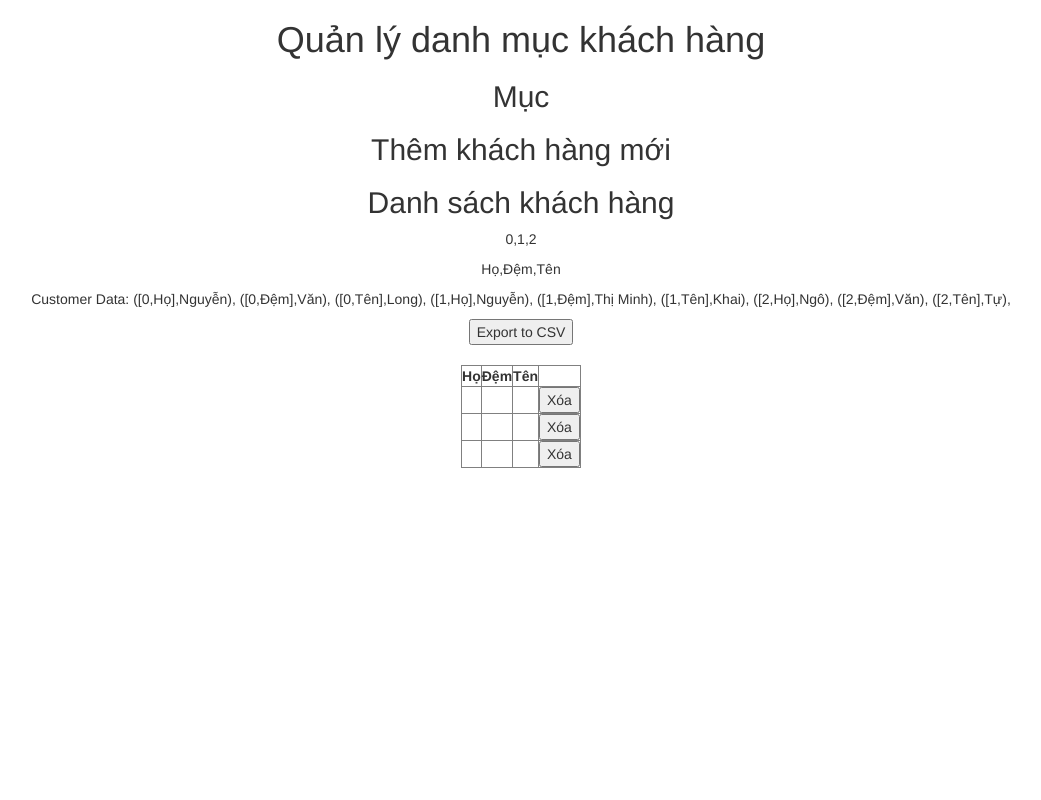
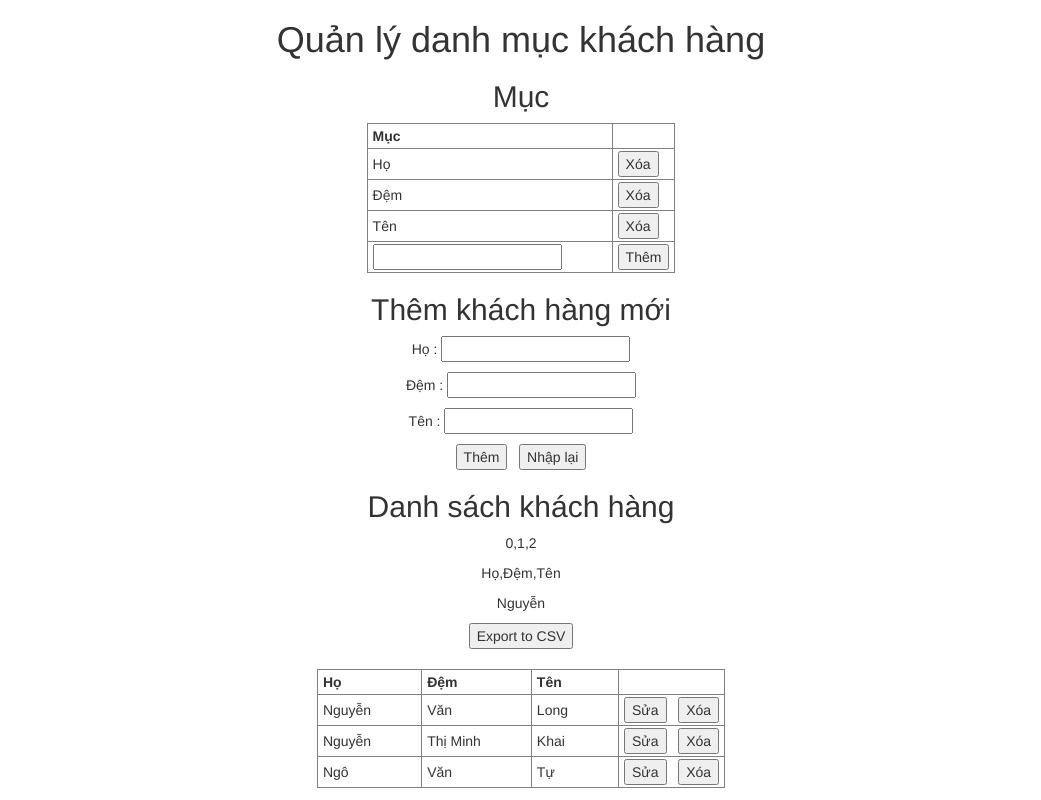
Before and after one commit to vucu/table-export-webapp, an Angular app: page /table in a window 1280 px wide. Shown: the whole page, without its empty margins (119-1160 px from the left). Built offline with nearby package versions, Linux system fonts and the light colour scheme.

Commit message:
Interface

```diff
--- a/src/app/models/CustomerData.ts
+++ b/src/app/models/CustomerData.ts
@@ -1,6 +1,6 @@
 export class CustomerData {
-  // map: [customerId,fieldName],fieldValue
-  private data:Map<[number,string],string> = new Map();
+  // map: customerId,<fieldName,fieldValue>
+  private data:Map<number,Map<string,string>> = new Map();
   private idCount = 0;
 
   constructor() {
@@ -9,40 +9,29 @@ export class CustomerData {
 
   // Create a new customer. Return an unique id, which is used in subsequent functions
   createCustomer():number {
+    let id = this.idCount;
+    this.data.set(id,new Map());
+
     this.idCount+=1;
-    return (this.idCount-1);
+    return id;
   }
 
   deleteCustomer(customerId:number) {
-    // Get all keys contain this customer id
-    var keys:[number,string][] = [];
-    this.data.forEach(function(value, key) {
-      if (key[0]==customerId) {
-        keys.push(key);
-      }
-    });
-
-    // Delete
-    keys.forEach(function (element) {
-      this.data.delete(element);
-    })
+    if (this.data.has(customerId)) {
+      this.data.delete(customerId);
+    }
   }
 
   // Return a list of all customer ids
   getCustomerList():number[] {
-    var customers:Set<number> = new Set();
-    this.data.forEach(function(value, key) {
-      customers.add(key[0]);
-    });
-    return Array.from(customers);
+    return Array.from(this.data.keys());
   }
 
   getField(customerId:number,fieldName:string):string {
-    let key:[number,string];
-    key = [customerId,fieldName];
-
-    if (this.data.has(key)) {
-      return this.data.get(key);
+    if (this.data.has(customerId)) {
+      if (this.data.get(customerId).has(fieldName)) {
+        return this.data.get(customerId).get(fieldName);
+      }
     }
 
     return "";
@@ -50,18 +39,8 @@ export class CustomerData {
 
   // Update a customer fields
   updateField(customerId:number,fieldName:string,fieldValue:string) {
-    let key:[number,string];
-    key = [customerId,fieldName];
-    this.data.set(key,fieldValue);
-  }
-
-  // For debug
-  toString():string {
-    var s:string = "";
-    s += "Customer Data: "
-    this.data.forEach(function(value, key) {
-      s = s + "([" + key[0] + "," + key[1] + "]," + value + "), ";
-    });
-    return s;
+    if (this.data.has(customerId)) {
+      return this.data.get(customerId).set(fieldName,fieldValue);
+    }
   }
 }
--- /dev/null
+++ b/src/app/pages/table/table.component.css
@@ -0,0 +1,8 @@
+th {
+  padding: 2px 50px 2px 5px;
+  text-align: left;
+}
+
+td {
+  padding: 2px 50px 2px 5px;
+}
--- a/src/app/pages/table/table.component.html
+++ b/src/app/pages/table/table.component.html
@@ -1,21 +1,53 @@
 <div align="center">
   <h1>Quản lý danh mục khách hàng</h1>
   <h2>Mục</h2>
+  <table border="1">
+    <tr>
+      <th>Mục</th>
+      <th style="padding-right: 5px"> </th>
+    </tr>
+    <tr *ngFor="let field of fields">
+      <td>{{field}}</td>
+      <td style="padding-right: 5px">
+        <button>Xóa</button>
+      </td>
+    </tr>
+    <tr>
+      <td><input type="text" value=""></td>
+      <td style="padding-right: 5px">
+        <button (click)="createField($event)">Thêm</button>
+      </td>
+    </tr>
+  </table>
+
   <h2>Thêm khách hàng mới</h2>
+  <p *ngFor="let field of fields">
+    {{field}}&nbsp;:&nbsp;<input type="text" value="">
+  </p>
+  <p>
+    <button>Thêm</button>
+    &nbsp;
+    <button>Nhập lại</button>
+  </p>
+
   <h2>Danh sách khách hàng</h2>
   <p>{{customerData.getCustomerList()}}</p>
   <p>{{fields}}</p>
   <p>{{customerData.getField(0,fields[0])}}</p>
-  <p>{{customerData.toString()}}</p>
   <button (click)="exportToCsv($event)">Export to CSV</button>
   <br><br>
-  <table border="1" style="padding: 10px;">
+  <table border="1">
     <tr>
       <th *ngFor="let field of fields">{{field}}</th>
+      <th style="padding-right: 5px"> </th>
     </tr>
     <tr *ngFor="let customerId of customerData.getCustomerList()">
       <td *ngFor="let field of fields">{{customerData.getField(customerId,field)}}</td>
-      <td><button>Xóa</button></td>
+      <td style="padding-right: 5px">
+        <button>Sửa</button>
+        &nbsp;
+        <button>Xóa</button>
+      </td>
     </tr>
   </table>
 </div>
--- a/src/app/pages/table/table.component.ts
+++ b/src/app/pages/table/table.component.ts
@@ -5,7 +5,8 @@ import {CustomerData} from "../../models/CustomerData";
 
 @Component({
   selector: 'table-component',
-  templateUrl: './table.component.html'
+  templateUrl: './table.component.html',
+  styleUrls: ['./table.component.css']
 })
 export class TableComponent implements OnInit {
   customerData:CustomerData;
@@ -41,4 +42,11 @@ export class TableComponent implements OnInit {
 
   }
 
+  createField(event) {
+
+  }
+
+  createCustomer(event) {
+
+  }
 }
```
